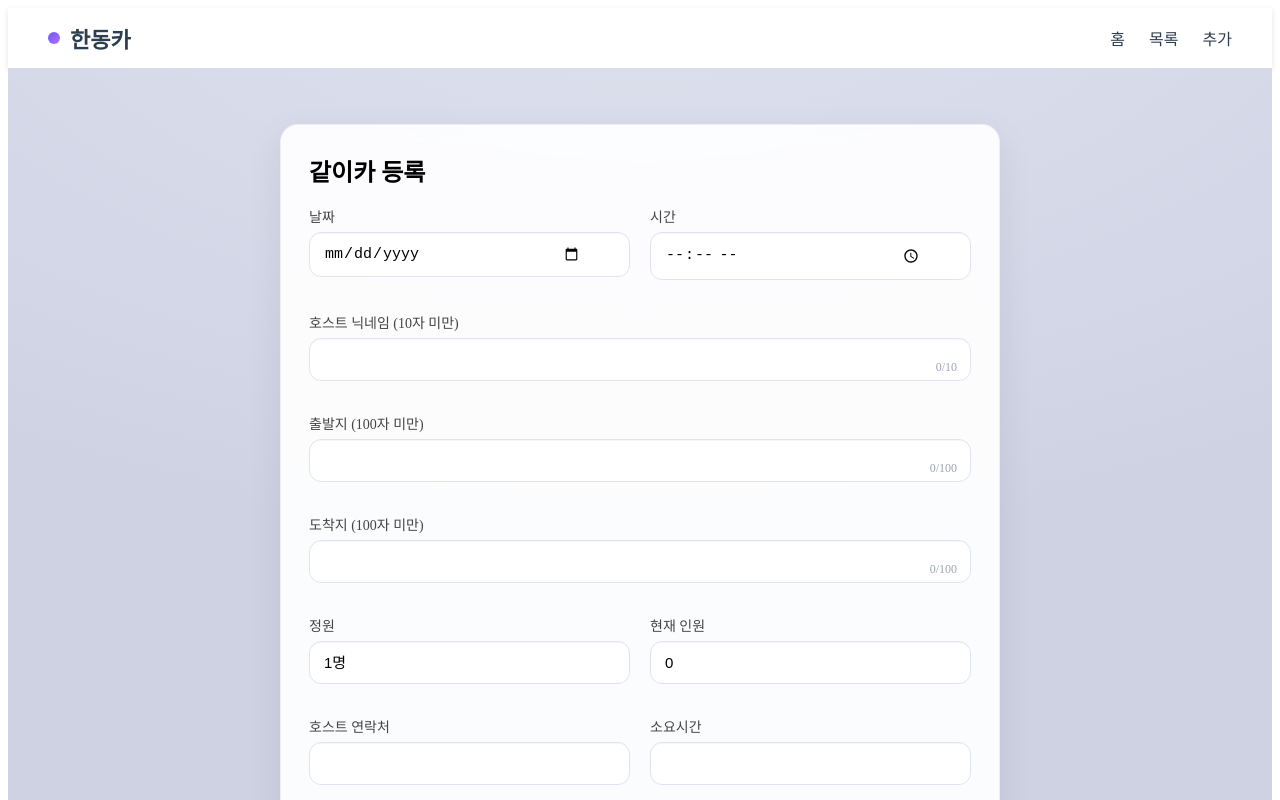
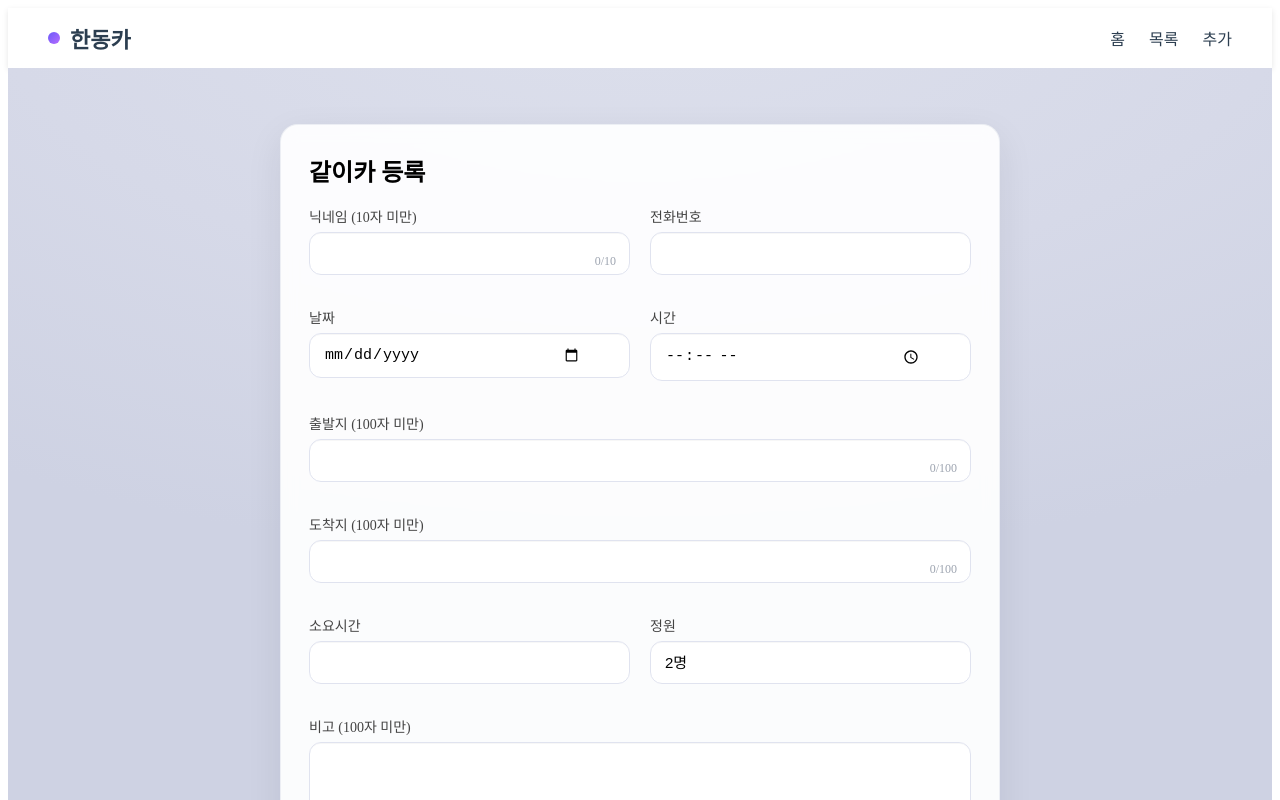
Before and after one commit to zzuniy/HandongCar_my, a React (Create React App) app: page /create in a window 1280 px wide. Shown: the top 800 px of the page. Built offline with nearby package versions, Linux system fonts and the light colour scheme; no server answers.

Commit message:
create page layout changed

```diff
--- a/src/pages/create.jsx
+++ b/src/pages/create.jsx
@@ -7,31 +7,46 @@ import styles from "../assets/styles/create&update.module.css";
 export default function CreatePage(){
   const navigate = useNavigate();
   const [submitting,setSubmitting] = useState(false);
+
   const [form,setForm] = useState({
-    date:"", time:"", start_point:"", destination:"",
-    total_people:1, current_people:0,
-    host_phone:"", total_time:"", status:"모집 중",
-    note:"", password:"",
-    host_nickname:"" // ✅ 호스트 닉네임만 사용
+    // 1) 첫 줄
+    nickname:"",                // ✅ 호스트닉네임 대신 닉네임
+    host_phone:"",
+
+    // 2) 날짜/시간
+    date:"", time:"",
+
+    // 3) 출발/도착
+    start_point:"", destination:"",
+
+    // 4) 정원/소요시간
+    total_people:2,             // ✅ 2~4만 노출
+    total_time:"",
+
+    // 숨김값 (폼엔 안보임)
+    current_people:0,           // 생성 시 기본 0으로 시작
+    status:"모집 중",           // 상태 UI 제거, 기본값만 전송
+    note:"",
+    password:""
   });
+
   const [errors,setErrors] = useState({
-    start_point:"",destination:"",note:"",password:"",
-    host_nickname:""
+    nickname:"", start_point:"", destination:"", note:"", password:""
   });
 
   const numericKeys = useMemo(()=>["total_people","current_people"],[]);
   const toInt = (v,fb=0)=>Number.isFinite(+v)?+v:fb;
 
   const validate = (f)=>{
-    const e={start_point:"",destination:"",note:"",password:"",host_nickname:""};
-    const under100 = (s)=> (s?.length??0) < 100;   // 100자 '미만'
+    const e = { nickname:"", start_point:"", destination:"", note:"", password:"" };
+    const under100 = (s)=> (s?.length??0) < 100;  // 100자 '미만'
     const nickUnder10 = (s)=> (s?.length??0) < 10; // 10자 '미만'
 
-    if(!under100(f.start_point)) e.start_point="출발지는 100자 미만이어야 합니다.";
-    if(!under100(f.destination)) e.destination="도착지는 100자 미만이어야 합니다.";
-    if(!under100(f.note)) e.note="비고는 100자 미만이어야 합니다.";
-    if(!f.password) e.password="비밀번호는 필수입니다.";
-    if(f.host_nickname && !nickUnder10(f.host_nickname)) e.host_nickname="호스트 닉네임은 10자 미만이어야 합니다.";
+    if(!f.nickname || !nickUnder10(f.nickname)) e.nickname = "닉네임은 10자 미만이어야 합니다.";
+    if(!under100(f.start_point)) e.start_point = "출발지는 100자 미만이어야 합니다.";
+    if(!under100(f.destination)) e.destination = "도착지는 100자 미만이어야 합니다.";
+    if(!under100(f.note)) e.note = "비고는 100자 미만이어야 합니다.";
+    if(!f.password) e.password = "비밀번호는 필수입니다.";
 
     setErrors(e);
     return Object.values(e).every(v=>!v);
@@ -39,9 +54,12 @@ export default function CreatePage(){
 
   const onChange=(e)=>{
     const {name,value}=e.target;
-    setForm((prev)=>{
-      const draft={...prev,[name]: numericKeys.includes(name)? (value===""?"":toInt(value,0)) : value};
-      if(["start_point","destination","note","password","host_nickname"].includes(name)) validate(draft);
+    setForm(prev=>{
+      const draft = {
+        ...prev,
+        [name]: numericKeys.includes(name) ? (value==="" ? "" : toInt(value,0)) : value
+      };
+      if(["nickname","start_point","destination","note","password"].includes(name)) validate(draft);
       return draft;
     });
   };
@@ -50,15 +68,15 @@ export default function CreatePage(){
     e.preventDefault();
     if(!validate(form)) { alert("입력값을 확인하세요."); return; }
 
-    const total = toInt(form.total_people,1);
+    const total = toInt(form.total_people,2);
     const curr  = toInt(form.current_people,0);
     if(curr>total){ alert("현재 인원이 정원을 초과했습니다."); return; }
 
-    const next={
+    const next = {
       ...form,
       total_people: total,
       current_people: curr,
-      status: curr>=total? "마감": (form.status || "모집 중"),
+      status: "모집 중", // 생성 시 고정
     };
 
     try{
@@ -80,90 +98,137 @@ export default function CreatePage(){
         <h1>같이카 등록</h1>
 
         <form className={styles.form} onSubmit={onSubmit} noValidate>
-          {/* 날짜/시간 */}
+          {/* 1) 닉네임 / 전화번호 */}
+          <div className={styles.row2}>
+            <div className={styles.field}>
+              <label htmlFor="nickname" className={styles.label}>닉네임 (10자 미만)</label>
+              <input
+                id="nickname"
+                className={styles.input}
+                name="nickname"
+                value={form.nickname}
+                onChange={onChange}
+                maxLength={10}
+                disabled={submitting}
+              />
+              <span className={styles.counter}>{form.nickname.length}/10</span>
+              {errors.nickname && <p className={styles.error}>{errors.nickname}</p>}
+            </div>
+            <div className={styles.field}>
+              <label htmlFor="host_phone" className={styles.label}>전화번호</label>
+              <input
+                id="host_phone"
+                className={styles.input}
+                name="host_phone"
+                value={form.host_phone}
+                onChange={onChange}
+                disabled={submitting}
+              />
+            </div>
+          </div>
+
+          {/* 2) 날짜 / 시간 */}
           <div className={styles.row2}>
             <div className={styles.field}>
               <label htmlFor="date" className={styles.label}>날짜</label>
-              <input id="date" className={styles.input} type="date" name="date" value={form.date} onChange={onChange} disabled={submitting}/>
+              <input
+                id="date"
+                className={styles.input}
+                type="date"
+                name="date"
+                value={form.date}
+                onChange={onChange}
+                disabled={submitting}
+              />
             </div>
             <div className={styles.field}>
               <label htmlFor="time" className={styles.label}>시간</label>
-              <input id="time" className={styles.input} type="time" name="time" value={form.time} onChange={onChange} disabled={submitting}/>
+              <input
+                id="time"
+                className={styles.input}
+                type="time"
+                name="time"
+                value={form.time}
+                onChange={onChange}
+                disabled={submitting}
+              />
             </div>
           </div>
 
-          {/* 호스트 닉네임 */}
+          {/* 3) 출발지 / 도착지 */}
           <div className={styles.field}>
-            <label htmlFor="host_nickname" className={styles.label}>호스트 닉네임 (10자 미만)</label>
+            <label htmlFor="start_point" className={styles.label}>출발지 (100자 미만)</label>
             <input
-              id="host_nickname"
+              id="start_point"
               className={styles.input}
-              name="host_nickname"
-              value={form.host_nickname}
+              name="start_point"
+              value={form.start_point}
               onChange={onChange}
-              maxLength={10} // 입력은 10까지 가능하나, '미만' 검증으로 10은 에러 처리
+              maxLength={100}
               disabled={submitting}
             />
-            <span className={styles.counter}>{form.host_nickname.length}/10</span>
-            {errors.host_nickname && <p className={styles.error}>{errors.host_nickname}</p>}
-          </div>
-
-          {/* 출발지 */}
-          <div className={styles.field}>
-            <label htmlFor="start_point" className={styles.label}>출발지 (100자 미만)</label>
-            <input id="start_point" className={styles.input} name="start_point" value={form.start_point} onChange={onChange} maxLength={100} disabled={submitting}/>
             <span className={styles.counter}>{form.start_point.length}/100</span>
             {errors.start_point && <p className={styles.error}>{errors.start_point}</p>}
           </div>
 
-          {/* 도착지 */}
           <div className={styles.field}>
             <label htmlFor="destination" className={styles.label}>도착지 (100자 미만)</label>
-            <input id="destination" className={styles.input} name="destination" value={form.destination} onChange={onChange} maxLength={100} disabled={submitting}/>
+            <input
+              id="destination"
+              className={styles.input}
+              name="destination"
+              value={form.destination}
+              onChange={onChange}
+              maxLength={100}
+              disabled={submitting}
+            />
             <span className={styles.counter}>{form.destination.length}/100</span>
             {errors.destination && <p className={styles.error}>{errors.destination}</p>}
           </div>
 
-          {/* 정원/현재 */}
+          {/* 4) 정원 / 소요시간 */}
           <div className={styles.row2}>
             <div className={styles.field}>
+              <label htmlFor="total_time" className={styles.label}>소요시간</label>
+              <input
+                id="total_time"
+                className={styles.input}
+                name="total_time"
+                value={form.total_time}
+                onChange={onChange}
+                disabled={submitting}
+              />
+            </div>
+            <div className={styles.field}>
               <label htmlFor="total_people" className={styles.label}>정원</label>
-              <select id="total_people" className={styles.select} name="total_people" value={form.total_people} onChange={onChange} disabled={submitting}>
-                <option value={1}>1명</option><option value={2}>2명</option>
-                <option value={3}>3명</option><option value={4}>4명</option>
+              <select
+                id="total_people"
+                className={styles.select}
+                name="total_people"
+                value={form.total_people}
+                onChange={onChange}
+                disabled={submitting}
+              >
+                <option value={2}>2명</option>
+                <option value={3}>3명</option>
+                <option value={4}>4명</option>
               </select>
             </div>
-            <div className={styles.field}>
-              <label htmlFor="current_people" className={styles.label}>현재 인원</label>
-              <input id="current_people" className={styles.input} type="number" min="0" name="current_people" value={form.current_people} onChange={onChange} disabled={submitting}/>
-            </div>
-          </div>
-
-          {/* 연락처/소요시간 */}
-          <div className={styles.row2}>
-            <div className={styles.field}>
-              <label htmlFor="host_phone" className={styles.label}>호스트 연락처</label>
-              <input id="host_phone" className={styles.input} name="host_phone" value={form.host_phone} onChange={onChange} disabled={submitting}/>
-            </div>
-            <div className={styles.field}>
-              <label htmlFor="total_time" className={styles.label}>소요시간</label>
-              <input id="total_time" className={styles.input} name="total_time" value={form.total_time} onChange={onChange} disabled={submitting}/>
-            </div>
-          </div>
-
-          {/* 상태 */}
-          <div className={styles.field}>
-            <label htmlFor="status" className={styles.label}>상태</label>
-            <select id="status" className={styles.select} name="status" value={form.status} onChange={onChange} disabled={submitting}>
-              <option value="모집 중">모집 중</option>
-              <option value="마감">마감</option>
-            </select>
           </div>
 
           {/* 비고 */}
           <div className={styles.field}>
             <label htmlFor="note" className={styles.label}>비고 (100자 미만)</label>
-            <textarea id="note" className={styles.textarea} name="note" rows={4} value={form.note} onChange={onChange} maxLength={100} disabled={submitting}/>
+            <textarea
+              id="note"
+              className={styles.textarea}
+              name="note"
+              rows={4}
+              value={form.note}
+              onChange={onChange}
+              maxLength={100}
+              disabled={submitting}
+            />
             <span className={styles.counter}>{form.note.length}/100</span>
             {errors.note && <p className={styles.error}>{errors.note}</p>}
           </div>
@@ -171,7 +236,15 @@ export default function CreatePage(){
           {/* 비밀번호 */}
           <div className={styles.field}>
             <label htmlFor="password" className={styles.label}>비밀번호 (필수)</label>
-            <input id="password" className={styles.input} type="password" name="password" value={form.password} onChange={onChange} disabled={submitting}/>
+            <input
+              id="password"
+              className={styles.input}
+              type="password"
+              name="password"
+              value={form.password}
+              onChange={onChange}
+              disabled={submitting}
+            />
             {errors.password && <p className={styles.error}>{errors.password}</p>}
           </div>
 
```
